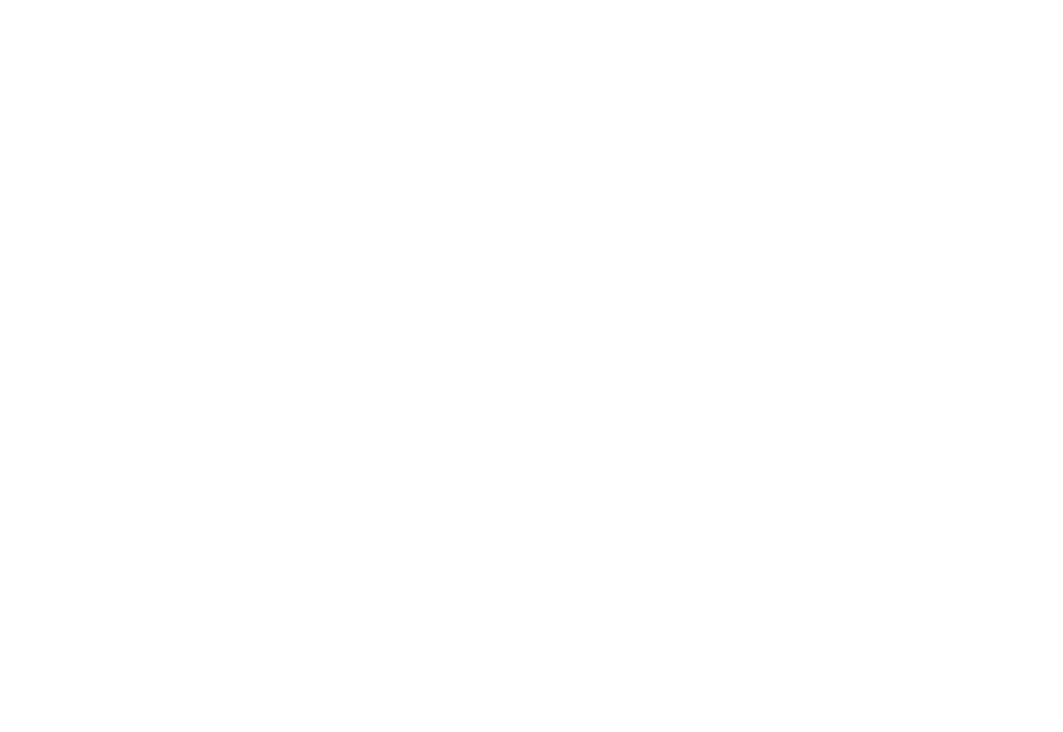
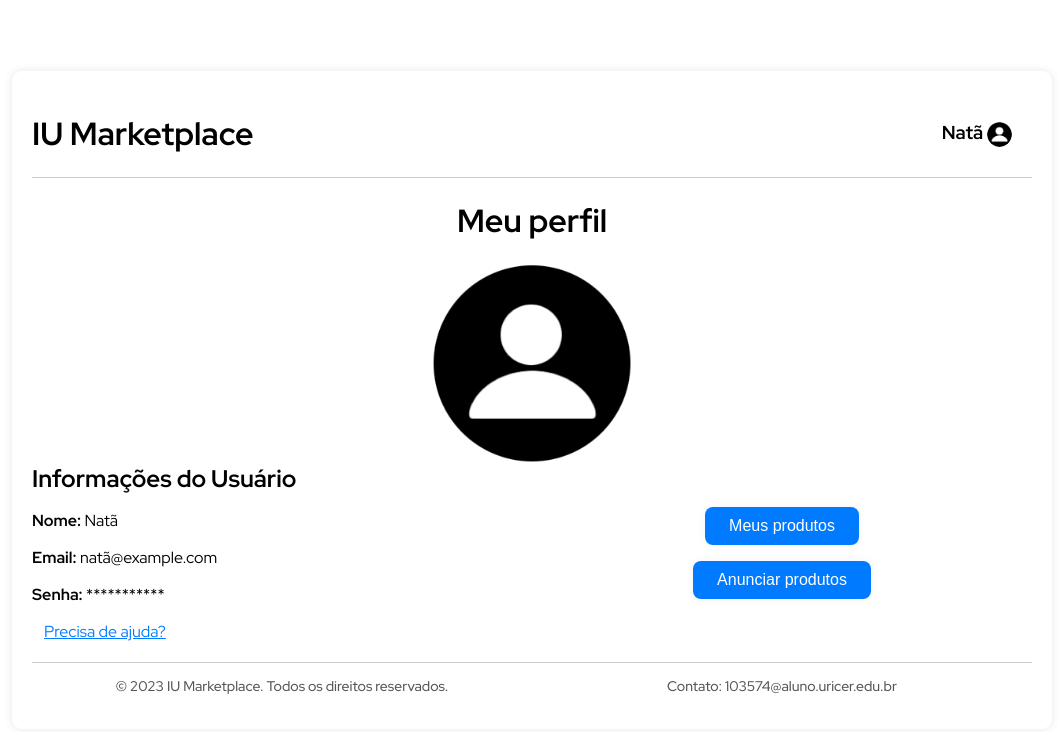
Before and after one commit to Natzaum/IU-Marketplace, a React (Vite) app in the folder Frontend/: page /perfil in a window 1280 px wide. Before the commit this address had no page. Shown: the top 732 px of the page, without its empty margins (108-1171 px from the left). Built offline with nearby package versions, Linux system fonts and the light colour scheme.

Commit message:
pagina de perfil react

```diff
--- a/Frontend/src/App.tsx
+++ b/Frontend/src/App.tsx
@@ -7,6 +7,7 @@
 import Thanks from './pages/Thanks';
 import ForgotPassword from './pages/ForgotPassword';
 import CreateProduct from './pages/CreateProduct';
+import Perfil from './pages/Perfil';
 
 function App() {
   return (
@@ -20,6 +21,7 @@
         <Route path="/obrigado" element={<Thanks />} />
         <Route path="/esqueciasenha" element={<ForgotPassword />} />
         <Route path="/criarproduto" element={<CreateProduct />} />
+        <Route path="/perfil" element={<Perfil />} />
       </Routes>
     </BrowserRouter>
   );
--- /dev/null
+++ b/Frontend/src/pages/Perfil.tsx
@@ -0,0 +1,34 @@
+import PageLayout from "../components/PageLayout";
+import ProfileIcon from "../assets/profile-icon-png-910.png";
+import "../styles/profile.css";
+
+export default function Perfil() {
+  return (
+    <PageLayout title="">
+      <div className="perfil-header-container">
+        <h1>Meu perfil</h1>
+        <div className="perfil-icon">
+            <img src={ProfileIcon} alt="Ícone de perfil" className="perfil-image" />
+        </div>
+      </div>
+      <div className="perfil-content">
+        <div className="perfil-info">
+            <h2>Informações do Usuário</h2>
+            <div className="perfil-details">
+                <p><strong>Nome:</strong> Natã</p>
+                <p><strong>Email:</strong> natã@example.com</p>
+                <p><strong>Senha:</strong> ***********</p>
+                <a href="/ajuda" className="help-link">Precisa de ajuda?</a>
+            </div>
+        </div>
+        <div className="actions">
+          <button className="action-button" onClick={() => window.location.href="/meusprodutos"}>Meus produtos</button>
+          <button className="action-button" onClick={() => window.location.href="/criarproduto"}>
+            Anunciar produtos
+          </button>
+
+        </div>
+      </div>
+    </PageLayout>
+  );
+}
--- a/Frontend/src/styles/myproducts.css
+++ b/Frontend/src/styles/myproducts.css
@@ -20,3 +20,31 @@
 .create-product button:hover {
   background-color: #3c8b40;
 }
+
+.action-button {
+  background-color: #007bff;
+  color: #fff;
+  border: none;
+  border-radius: 8px;
+  padding: 10px 24px;
+  font-size: 16px;
+  cursor: pointer;
+  transition: background 0.2s;
+  margin: 8px 0;
+  box-shadow: 0 0 10px rgba(0,0,0,0.05);
+}
+
+.action-button:hover {
+  background-color: #0056b3;
+}
+
+.help-link {
+  color: #007bff;
+  background: none;
+  border: none;
+  padding: 0;
+  font-size: 16px;
+  cursor: pointer;
+  text-decoration: underline;
+  margin-left: 12px;
+}
--- /dev/null
+++ b/Frontend/src/styles/profile.css
@@ -0,0 +1,32 @@
+.perfil-header-container {
+  display: flex;
+  align-items: center;
+  justify-content: center;
+  flex-direction: column;
+}
+
+.perfil-icon {
+  width: 200px;
+  height: 200px;
+  border-radius: 50%;
+}
+
+.perfil-content {
+    display: flex;
+    justify-content: space-between;
+    margin-bottom: 20px;
+}
+
+.actions {
+    display: flex;
+    flex-direction: column;
+    align-items: center;
+    justify-content: center;
+    width: 50%;
+}
+
+.perfil-image {
+    width: 200px;
+    height: 200px;
+    border-radius: 50%;
+}
```
